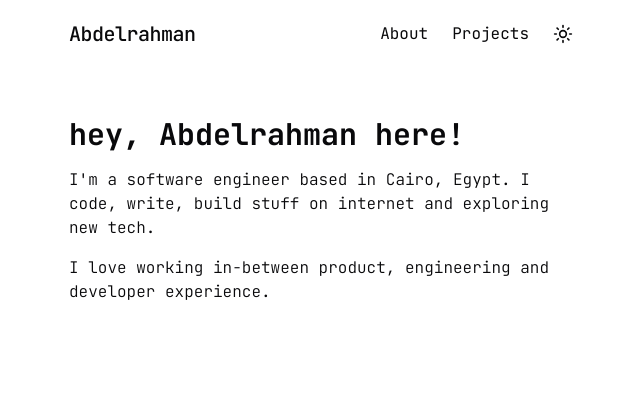
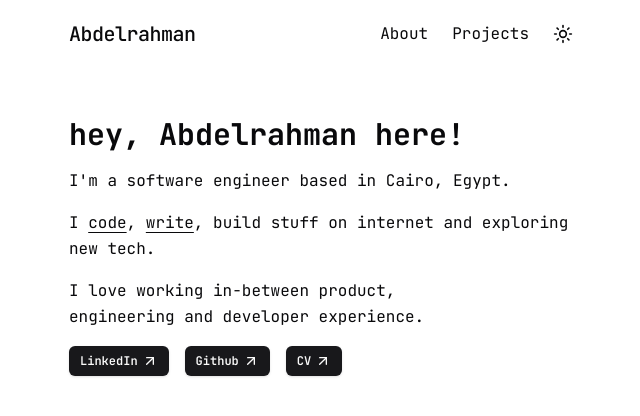
Before and after one commit to hellorapio/portfolio, a Next.js app: page / in a window 1280 px wide. Shown: the top 416 px of the page, without its empty margins (315-955 px from the left). Built offline with nearby package versions, Linux system fonts and the light colour scheme.

Commit message:
feat: adding personal links and more intro

```diff
--- a/src/components/Intro.tsx
+++ b/src/components/Intro.tsx
@@ -1,3 +1,4 @@
+import PersonalLinks from "./PersonalLinks";
 import Wrapper from "./Wrapper";
 
 export default function Intro() {
@@ -7,15 +8,20 @@ export default function Intro() {
         <h2 className="md:text-3xl text-xl font-bold text-left">
           hey, Abdelrahman here!
         </h2>
-        <p className="text-md font-light">
-          I&apos;m a software engineer based in Cairo, Egypt. I code,
-          write, build stuff on internet and exploring new tech.
+        <p className="text-md leading-relaxed">
+          I&apos;m a software engineer based in Cairo, Egypt.
         </p>
-        <p className="text-md font-light">
+        <p className="leading-relaxed">
+          I <span className="underline underline-offset-4">code</span>,{" "}
+          <span className="underline underline-offset-4">write</span>,
+          build stuff on internet and exploring new tech.
+        </p>
+        <p className="text-md md:w-3/4 leading-relaxed">
           I love working in-between product, engineering and developer
           experience.
         </p>
       </section>
+      <PersonalLinks />
     </Wrapper>
   );
 }
--- /dev/null
+++ b/src/components/PersonalLinks.tsx
@@ -0,0 +1,33 @@
+import Link from "next/link";
+import { Badge } from "./ui/badge";
+import { ArrowUpRight } from "lucide-react";
+
+export default function PersonalLinks() {
+  return (
+    <section className="py-4">
+      <div className="flex gap-4 ">
+        <Link href="https://www.linkedin.com/in/hellorapio">
+          <Badge>
+            <div className="flex items-center gap-1">
+              LinkedIn <ArrowUpRight className="w-4" />
+            </div>
+          </Badge>
+        </Link>
+        <Link href="https://github.com/hellorapio">
+          <Badge>
+            <div className="flex items-center gap-1">
+              Github <ArrowUpRight className="w-4" />
+            </div>
+          </Badge>
+        </Link>
+        <Link href="https://drive.google.com/file/d/1JzXRTYFR6m5YQCtbfYUGQ40TqKxkcGWg/view?usp=drive_link">
+          <Badge>
+            <div className="flex items-center gap-1">
+              CV <ArrowUpRight className="w-4" />
+            </div>
+          </Badge>
+        </Link>
+      </div>
+    </section>
+  );
+}
--- /dev/null
+++ b/src/components/ui/badge.tsx
@@ -0,0 +1,36 @@
+import * as React from "react"
+import { cva, type VariantProps } from "class-variance-authority"
+
+import { cn } from "@/lib/utils"
+
+const badgeVariants = cva(
+  "inline-flex items-center rounded-md border px-2.5 py-0.5 text-xs font-semibold transition-colors focus:outline-none focus:ring-2 focus:ring-ring focus:ring-offset-2",
+  {
+    variants: {
+      variant: {
+        default:
+          "border-transparent bg-primary text-primary-foreground shadow hover:bg-primary/80",
+        secondary:
+          "border-transparent bg-secondary text-secondary-foreground hover:bg-secondary/80",
+        destructive:
+          "border-transparent bg-destructive text-destructive-foreground shadow hover:bg-destructive/80",
+        outline: "text-foreground",
+      },
+    },
+    defaultVariants: {
+      variant: "default",
+    },
+  }
+)
+
+export interface BadgeProps
+  extends React.HTMLAttributes<HTMLDivElement>,
+    VariantProps<typeof badgeVariants> {}
+
+function Badge({ className, variant, ...props }: BadgeProps) {
+  return (
+    <div className={cn(badgeVariants({ variant }), className)} {...props} />
+  )
+}
+
+export { Badge, badgeVariants }
```
